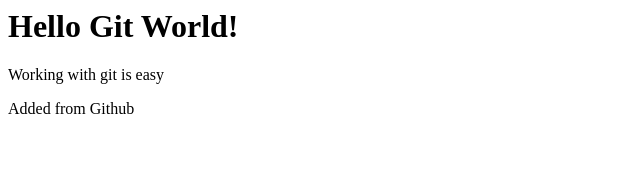
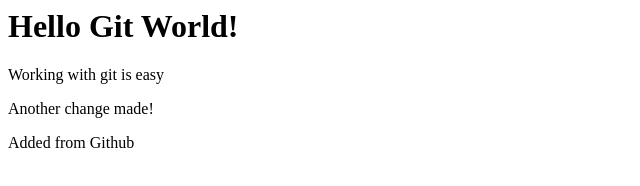
Before and after one commit to yashlad681/GitGithubMasterclass, a plain HTML site: page index.html in a window 1280 px wide. Shown: the whole page, without its empty margins (0-640 px from the left). Drawn offline with Linux system fonts and the light colour scheme.

Commit message:
Your branch is up to date with 'origin/master'.

```diff
--- a/index.html
+++ b/index.html
@@ -8,7 +8,7 @@
 
 
 <div>
-
+     <p>Another change made!</p>
     <p>  Added from Github  </p>
 
 </div>
```
